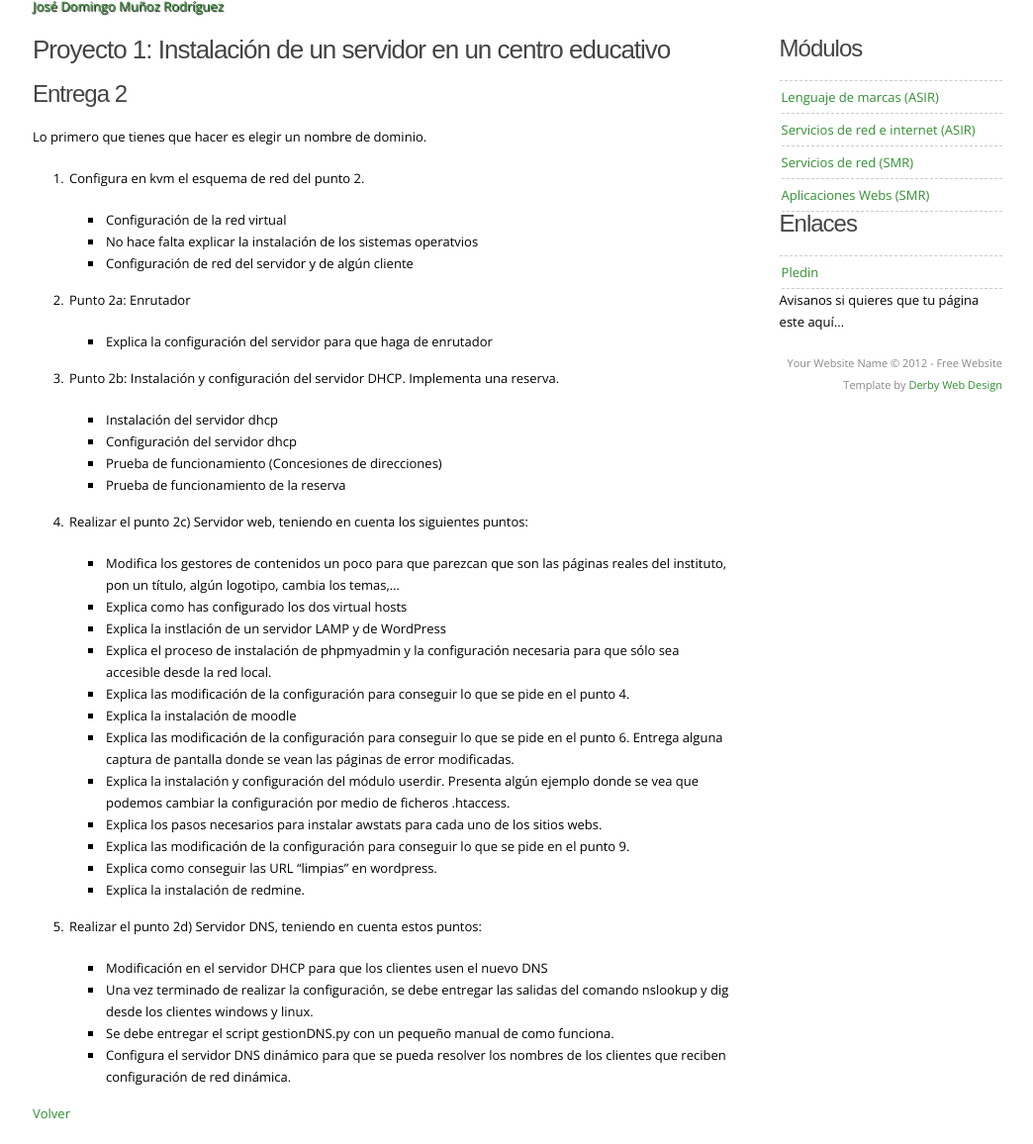
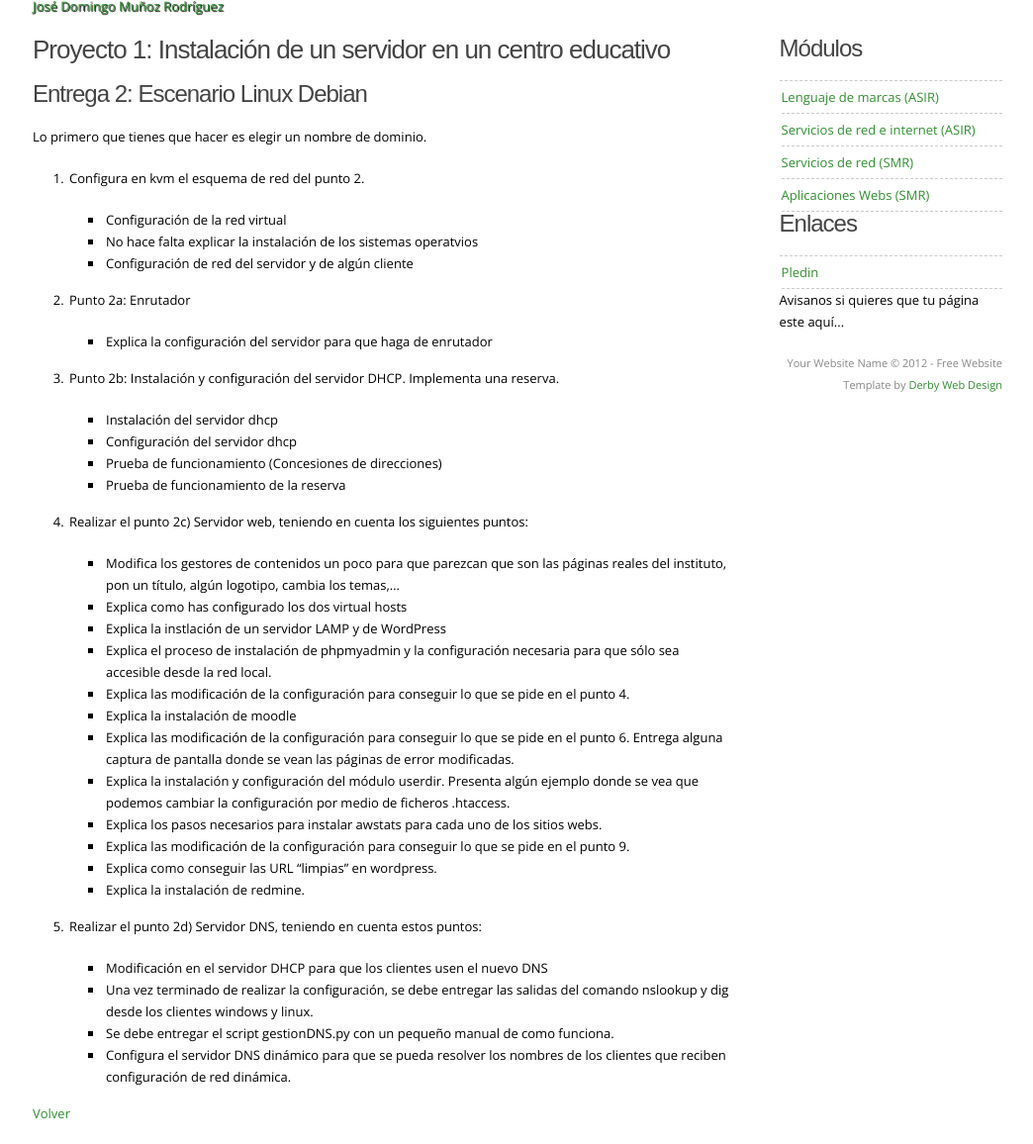
Before and after one commit to josedom24/josedom24.github.io, a Jekyll site: the page built from mod/serviciosgs/proyecto1_entrega2.md, in a window 1280 px wide, cut to the strip 80-1236 px from the top of the page. Shown: the whole strip at 99% size, without its empty margins (117-1161 px from the left). Built offline with Jekyll 4.4.1, drawn with Linux system fonts in a browser that asks for light colours; nearby versions of some CDN libraries; some web fonts are replaced; library files that are not in the unit come from our copies.

Commit message:
Cambio de entrega 2

```diff
--- a/mod/serviciosgs/proyecto1_entrega2.md
+++ b/mod/serviciosgs/proyecto1_entrega2.md
@@ -5,7 +5,8 @@ title: Servicios de Red e Internet
 tagline: CFGS ASIR
 ---
 #Proyecto 1: Instalación de un servidor en un centro educativo
-## Entrega 2
+
+## Entrega 2: Escenario Linux Debian
 
 Lo primero que tienes que hacer es elegir un nombre de dominio.
 
```
